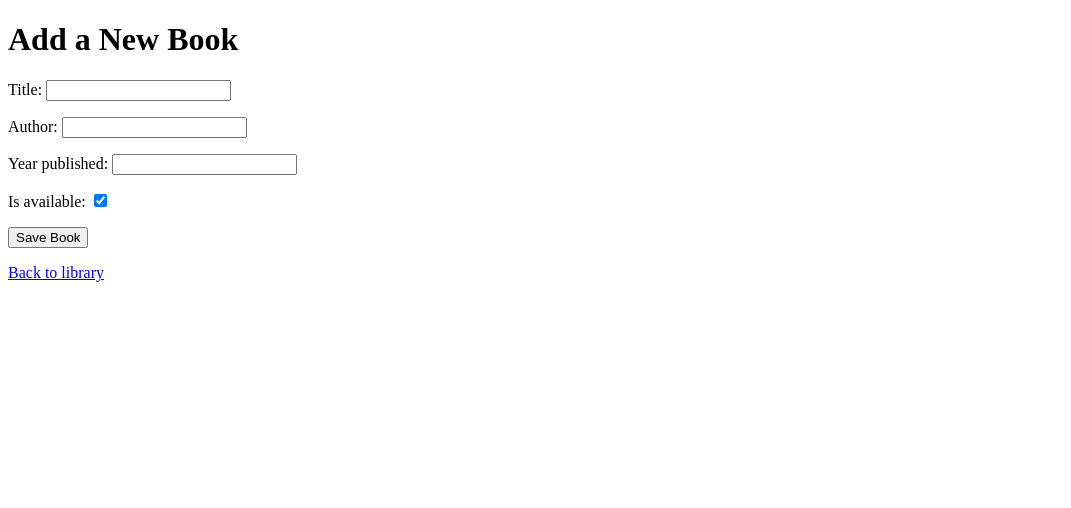
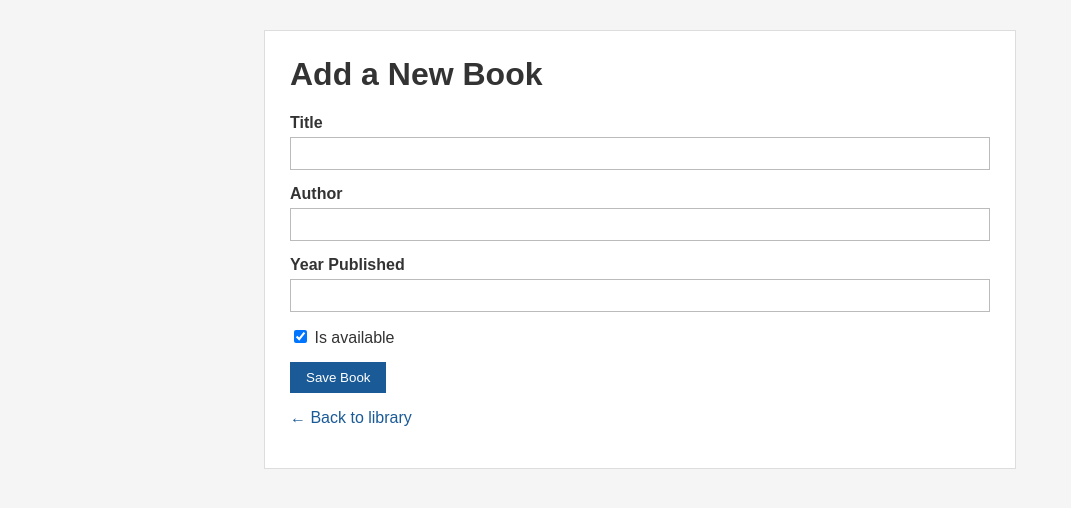
Before and after one commit to Rudheer09/Django-Web-application, a Django app: page /add/ in a window 1280 px wide. Shown: the top 508 px of the page, without its empty margins (0-1071 px from the left). Run offline with Django 5.2, Linux system fonts and the light colour scheme.

Commit message:
Updated Files

```diff
--- /dev/null
+++ b/project2_library/books/static/books/style.css
@@ -0,0 +1,84 @@
+body {
+    font-family: Arial, sans-serif;
+    background-color: #f5f5f5;
+    margin: 0;
+    padding: 30px;
+    color: #333;
+}
+
+.container {
+    width: 700px;
+    max-width: 90%;
+    margin: auto;
+    background-color: white;
+    padding: 25px;
+    border: 1px solid #ddd;
+}
+
+h1 {
+    margin-top: 0;
+    color: #333;
+}
+
+a {
+    color: #1a5a96;
+    text-decoration: none;
+}
+
+a:hover {
+    text-decoration: underline;
+}
+
+.form-group {
+    margin-bottom: 15px;
+}
+
+.form-group label {
+    display: block;
+    margin-bottom: 5px;
+    font-weight: bold;
+}
+
+.form-group input {
+    width: 100%;
+    padding: 8px;
+    box-sizing: border-box;
+    border: 1px solid #bbb;
+}
+
+.checkbox {
+    margin-bottom: 15px;
+}
+
+button {
+    padding: 8px 16px;
+    background-color: #1a5a96;
+    color: white;
+    border: none;
+    cursor: pointer;
+}
+
+button:hover {
+    background-color: #144776;
+}
+
+table {
+    width: 100%;
+    border-collapse: collapse;
+    margin-top: 20px;
+}
+
+th,
+td {
+    border: 1px solid #ccc;
+    padding: 10px;
+    text-align: left;
+}
+
+th {
+    background-color: #eee;
+}
+
+.add-link {
+    margin-top: 15px;
+}
--- a/project2_library/books/templates/books/add_book.html
+++ b/project2_library/books/templates/books/add_book.html
@@ -1,12 +1,17 @@
+{% load static %}
+
 <!DOCTYPE html>
 <html lang="en">
 
 <head>
     <meta charset="UTF-8">
     <title>Add Book</title>
+    <link rel="stylesheet" href="{% static 'books/style.css' %}">
 </head>
 
 <body>
+
+    <div class="container">
 
         <h1>Add a New Book</h1>
 
@@ -14,16 +19,39 @@
 
             {% csrf_token %}
 
-        {{ form.as_p }}
+            <div class="form-group">
+                <label for="{{ form.title.id_for_label }}">Title</label>
+                {{ form.title }}
+            </div>
+
+            <div class="form-group">
+                <label for="{{ form.author.id_for_label }}">Author</label>
+                {{ form.author }}
+            </div>
+
+            <div class="form-group">
+                <label for="{{ form.year_published.id_for_label }}">
+                    Year Published
+                </label>
+                {{ form.year_published }}
+            </div>
+
+            <div class="checkbox">
+                {{ form.is_available }}
+                <label for="{{ form.is_available.id_for_label }}">
+                    Is available
+                </label>
+            </div>
 
             <button type="submit">Save Book</button>
 
         </form>
 
         <p>
-        <a href="{% url 'book_list' %}">Back to library</a>
+            <a href="{% url 'book_list' %}">← Back to library</a>
         </p>
 
+    </div>
+
 </body>
-
 </html>
```
Also changed, not shown: project2_library/books/templates/books/book_list.html (+13 -4 lines), 1 other file. Lines whose indentation alone changed are shown as unchanged.
